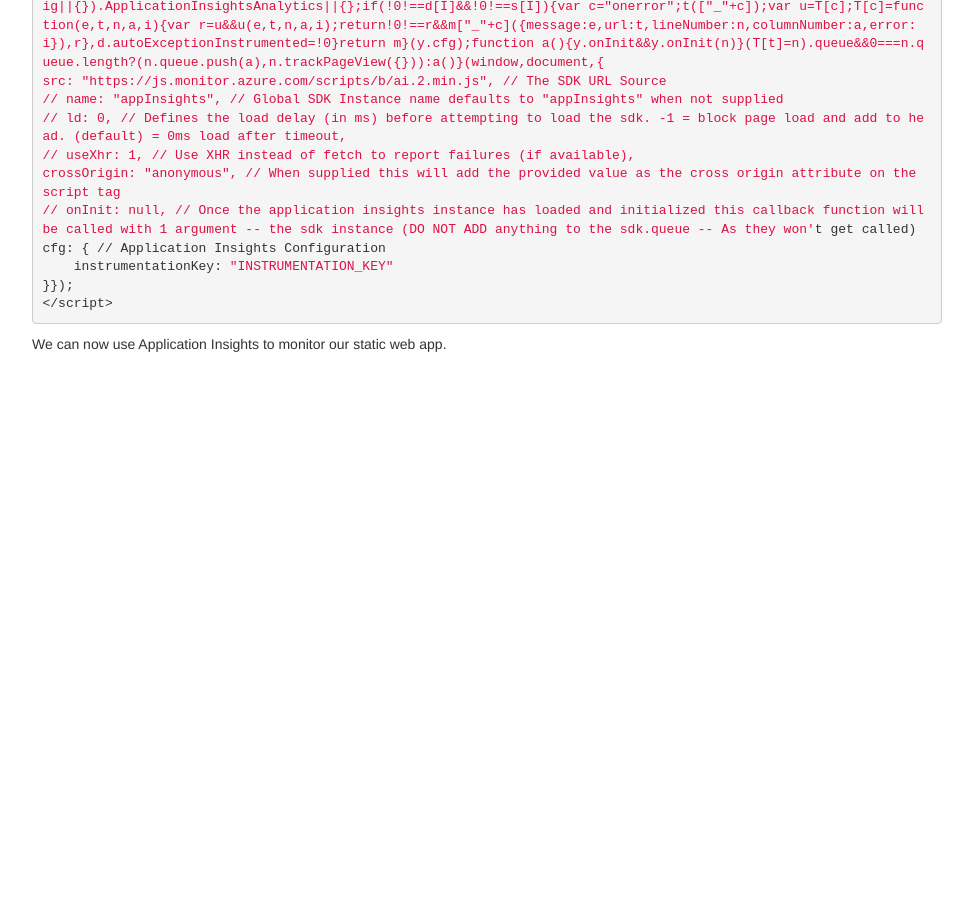
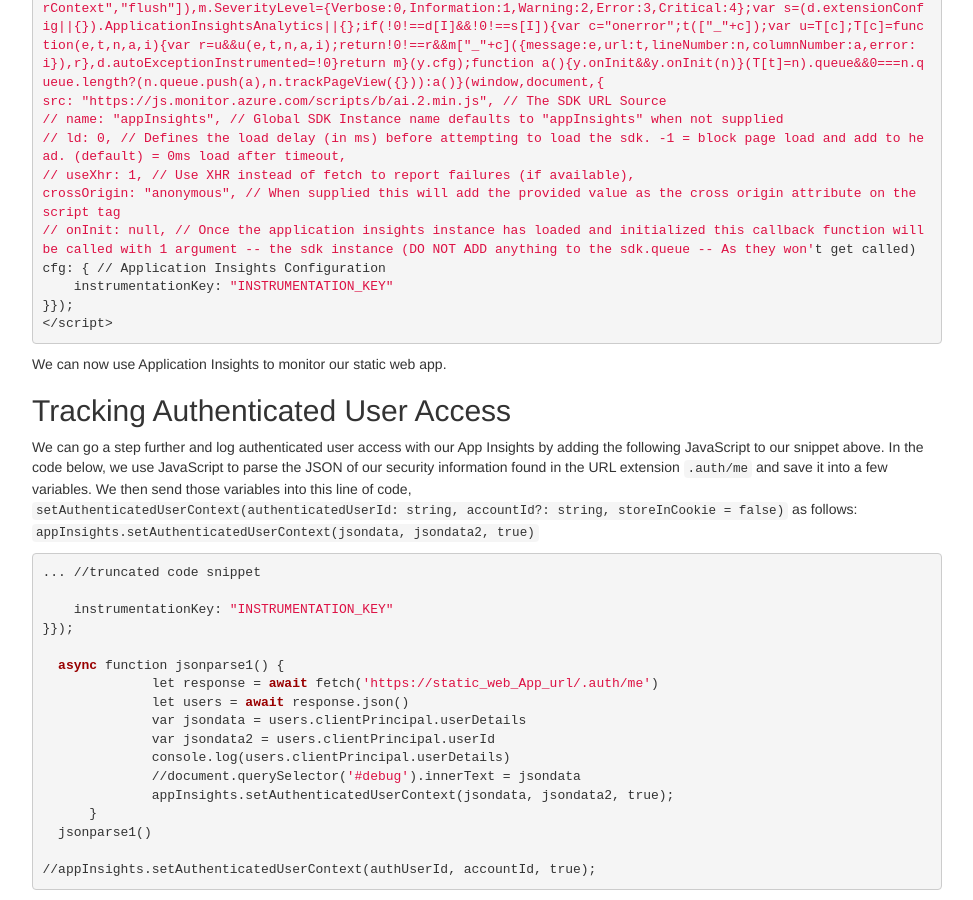
Before and after one commit to afogarty85/afogarty85.github.io, a Jekyll site: the page applied_azure/web_app.html, which Jekyll copies as it is, in a window 1280 px wide and 900 px high, scrolled down 6599 px. Shown: the whole window, without its empty margins (153-1126 px from the left). Built offline with Jekyll 4.4.1, drawn with Linux system fonts in a browser that asks for light colours; before the commit the page ends 6963 px from its top, so only the background shows below that; some of the changed text lies outside the part shown.

Commit message:
update static web app guide

```diff
--- a/applied_azure/web_app.html
+++ b/applied_azure/web_app.html
@@ -1680,7 +1680,10 @@ summary {
 <li><a href="#establish-security">Establish Security</a></li>
 <li><a href="#automate-github-building">Automate GitHub Building</a></li>
 <li><a href="#switch-security-to-azure-active-directory---microsoft-tenant">Switch Security to Azure Active Directory - Microsoft Tenant</a></li>
-<li><a href="#establish-application-insights">Establish Application Insights</a></li>
+<li><a href="#establish-application-insights">Establish Application Insights</a>
+<ul>
+<li><a href="#tracking-authenticated-user-access">Tracking Authenticated User Access</a></li>
+</ul></li>
 </ul>
 </div>
 
@@ -1956,6 +1959,27 @@ cfg: { // Application Insights Configuration
 }});
 &lt;/script&gt;</code></pre>
 <p>We can now use Application Insights to monitor our static web app.</p>
+<div id="tracking-authenticated-user-access" class="section level2">
+<h2>Tracking Authenticated User Access</h2>
+<p>We can go a step further and log authenticated user access with our App Insights by adding the following JavaScript to our snippet above. In the code below, we use JavaScript to parse the JSON of our security information found in the URL extension <code>.auth/me</code> and save it into a few variables. We then send those variables into this line of code, <code>setAuthenticatedUserContext(authenticatedUserId: string, accountId?: string, storeInCookie = false)</code> as follows: <code>appInsights.setAuthenticatedUserContext(jsondata, jsondata2, true)</code></p>
+<pre class="python"><code>... //truncated code snippet
+
+    instrumentationKey: &quot;INSTRUMENTATION_KEY&quot;
+}});
+
+  async function jsonparse1() {
+              let response = await fetch(&#39;https://static_web_App_url/.auth/me&#39;)
+              let users = await response.json()
+              var jsondata = users.clientPrincipal.userDetails
+              var jsondata2 = users.clientPrincipal.userId
+              console.log(users.clientPrincipal.userDetails)
+              //document.querySelector(&#39;#debug&#39;).innerText = jsondata
+              appInsights.setAuthenticatedUserContext(jsondata, jsondata2, true);
+      }
+  jsonparse1()
+
+//appInsights.setAuthenticatedUserContext(authUserId, accountId, true);</code></pre>
+</div>
 </div>
 
 
```
